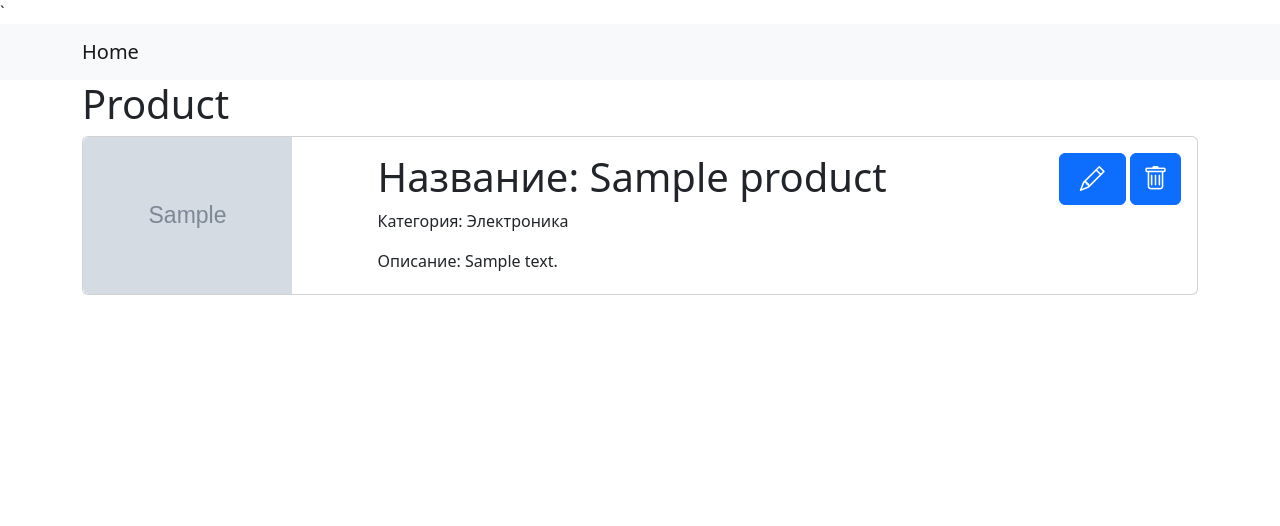
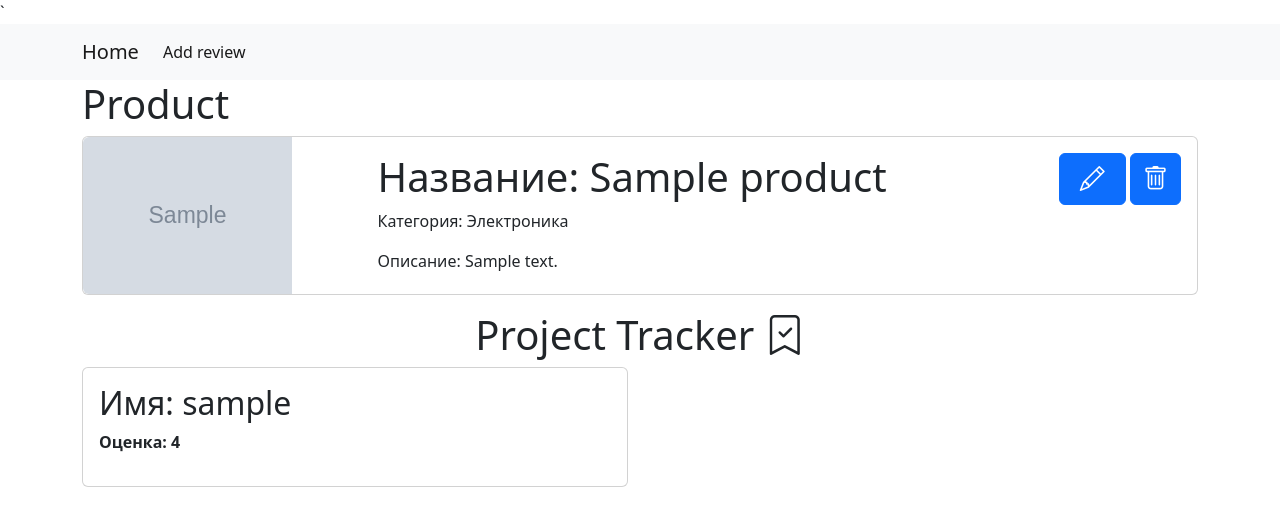
Before and after one commit to Bandeguras/exam-8, a Django app: page /product/1/ in a window 1280 px wide. Shown: the top 526 px of the page. Run offline with Django 4.2, Linux system fonts and the light colour scheme; tables that the repository leaves empty hold one stand-in row (values such as "Sample post"); grey boxes marked "Sample" are stand-in pictures.

Commit message:
add review list in product detail page , and add method for create review

```diff
--- a/source/webapp/templates/product/product_view.html
+++ b/source/webapp/templates/product/product_view.html
@@ -1,5 +1,9 @@
 {% extends 'base.html' %}
-
+{% block nav %}
+    <li class="nav-item">
+        <a class="nav-link active" href="{% url 'webapp:product_review' product.pk %}">Add review</a>
+    </li>
+{% endblock %}
 {% block content %}
     <h1>Product</h1>
     <div class="card mb-3">
@@ -30,5 +34,17 @@
             </div>
         </div>
     </div>
-
+<h1 style="text-align: center">Project Tracker <i class="bi bi-bookmark-check"></i></h1>
+    <div class="row">
+    {% for review in reviews %}
+      <div class="col-sm-6">
+        <div class="card">
+          <div class="card-body" style="font-weight: bold">
+              <h2>Имя: {{ review.author }}</h2>
+              <p>Оценка: {{ review.rating }}</p>
+          </div>
+        </div>
+      </div>
+    {% endfor %}
+</div>
 {% endblock %}
--- a/source/webapp/urls.py
+++ b/source/webapp/urls.py
@@ -1,5 +1,5 @@
 from django.urls import path
-from webapp.views import ProductIndexViews, ProductView, ProductCreateView, ProductUpdateView, ProductDeleteView
+from webapp.views import ProductIndexViews, ProductView, ProductCreateView, ProductUpdateView, ProductDeleteView, ProductReviewCreateView
 
 
 app_name = 'webapp'
@@ -10,5 +10,5 @@ urlpatterns = [
     path('product/create/', ProductCreateView.as_view(), name='product_create'),
     path('product/<int:pk>/update/', ProductUpdateView.as_view(), name='product_update'),
     path('product/<int:pk>/delete/', ProductDeleteView.as_view(), name='product_delete'),
-
+    path('product/<int:pk>/review/', ProductReviewCreateView.as_view(), name='product_review'),
 ]
--- a/source/webapp/views/__init__.py
+++ b/source/webapp/views/__init__.py
@@ -1 +1,2 @@
 from .product_views import *
+from .review_views import *
--- a/source/webapp/views/product_views.py
+++ b/source/webapp/views/product_views.py
@@ -1,8 +1,9 @@
 from django.urls import reverse_lazy
 from django.shortcuts import render, get_object_or_404, redirect, reverse
-from webapp.models import Product
+from webapp.models import Product, Review
 from webapp.form import ProductForm
-from django.views.generic import RedirectView, ListView, DetailView, CreateView, UpdateView, DeleteView
+from django.views.generic import ListView, DetailView, CreateView, UpdateView, DeleteView
+from django.views.generic.list import MultipleObjectMixin
 
 
 class ProductIndexViews(ListView):
@@ -15,6 +16,13 @@ class ProductIndexViews(ListView):
 class ProductView(DetailView):
     template_name = 'product/product_view.html'
     model = Product
+
+    def get_context_data(self, **kwargs):
+        context = super().get_context_data(**kwargs)
+        product = self.object
+        reviews = product.reviews.order_by('-created_at')
+        context['reviews'] = reviews
+        return context
 
 
 class ProductCreateView(CreateView):
```
Also changed, not shown: source/webapp/form.py (+7 -1 lines), source/webapp/templates/review/review_create.html (added, +7 -0 lines), source/webapp/views/review_views.py (added, +20 -0 lines).
